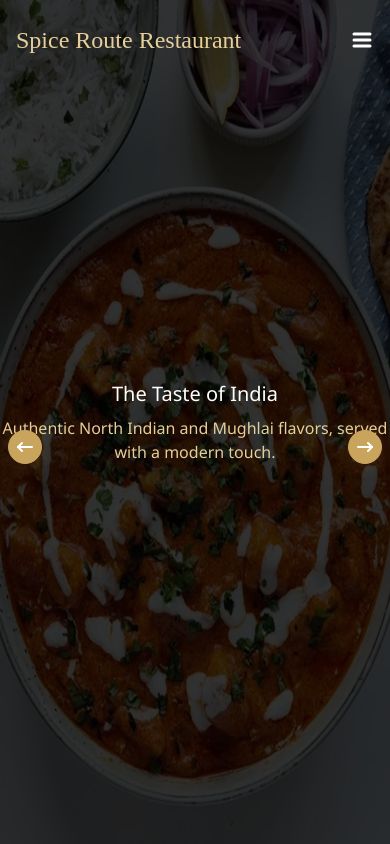
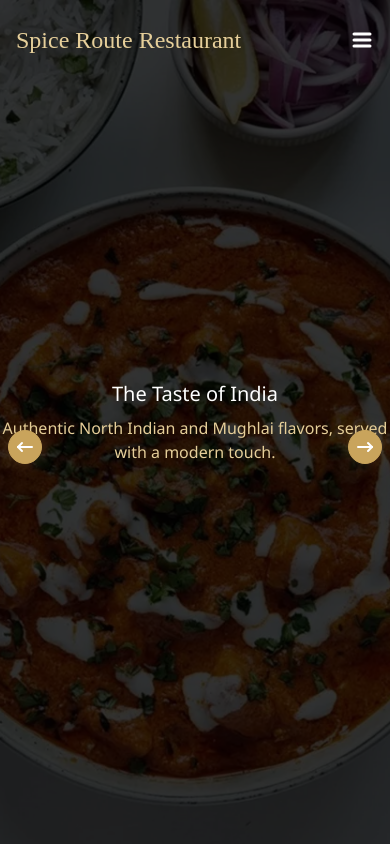
Before and after one commit to unknowdeepanshu/cafe-and-restaurant, a React (Vite) app in the folder Spice Route Restaurant/: page / in a window 390 px wide. Shown: the top 844 px of the page. Built offline with nearby package versions, Linux system fonts and the light colour scheme; a web font is replaced by a local one.

Commit message:
fix: optimize image loading strategy in Desktop and Mobile carousels for improved performance

```diff
--- a/Spice Route Restaurant/src/Sections/heroSections/heroSections.tsx
+++ b/Spice Route Restaurant/src/Sections/heroSections/heroSections.tsx
@@ -145,9 +145,10 @@ function DesktopCarousel() {
               <img
                 src={img.imge}
                 alt={img.Title}
-                loading="lazy"
+                loading={index === 0 ? "eager" : "lazy"}
+                fetchPriority={index === 0 ? "high" : "auto"}
                 decoding="async"
-                className="absolute inset-0 h-full w-full object-fill"
+                className="absolute inset-0 h-full w-full object-cover"
               />
               <motion.span
                 animate={{
@@ -271,11 +272,12 @@ function MobileCarousel() {
               id="singleImage"
             >
               <img
-                loading="lazy"
-                decoding="async"
                 src={foodImage[nextNumber].imge}
                 alt={foodImage[nextNumber].Title}
-                className="absolute inset-0 h-full w-full object-fill"
+                loading={nextNumber === 0 ? "eager" : "lazy"}
+                fetchPriority={nextNumber === 0 ? "high" : "auto"}
+                decoding="async"
+                className="absolute inset-0 h-full w-full object-cover"
               />
               <motion.span
                 initial={{
```
